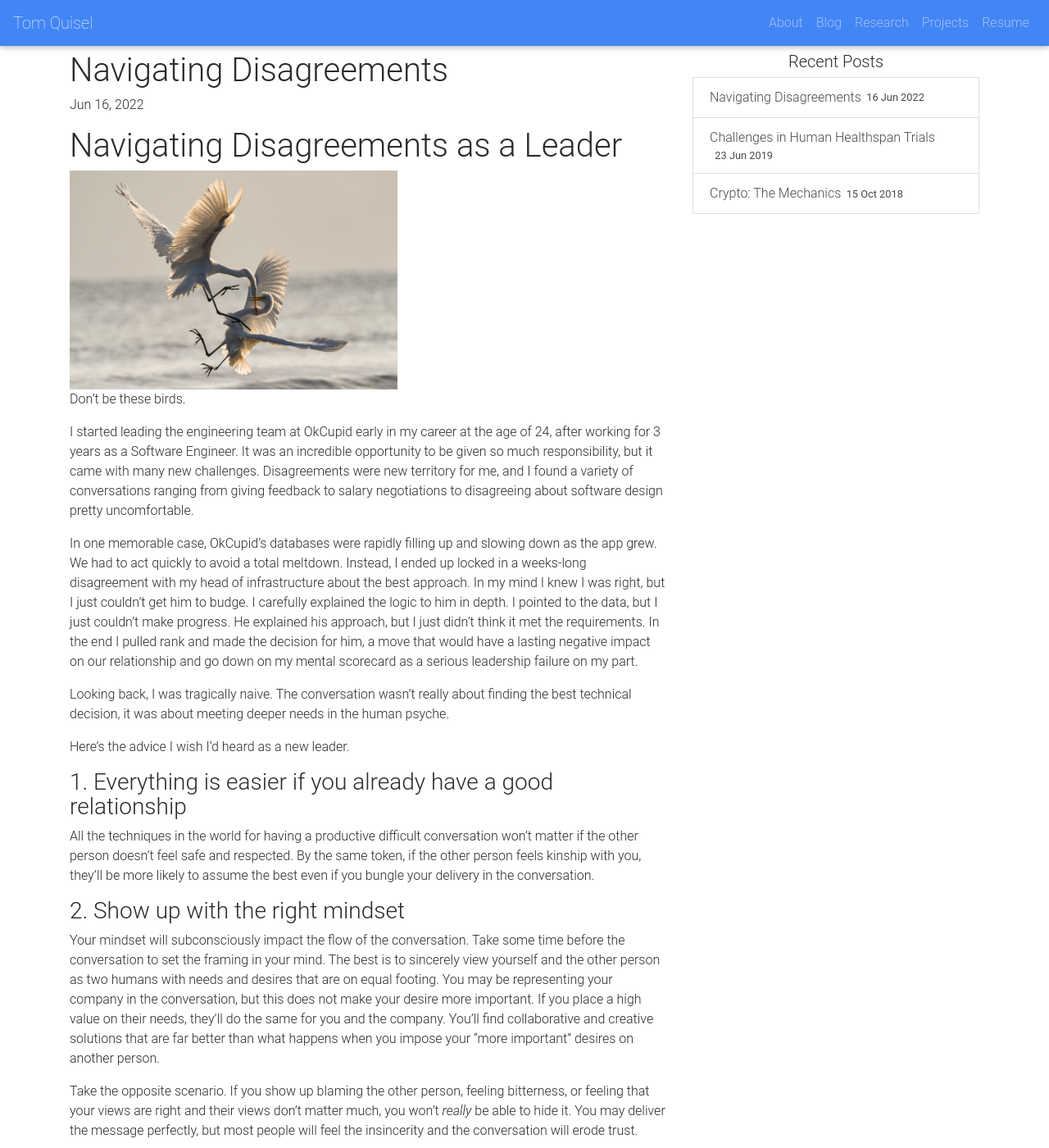
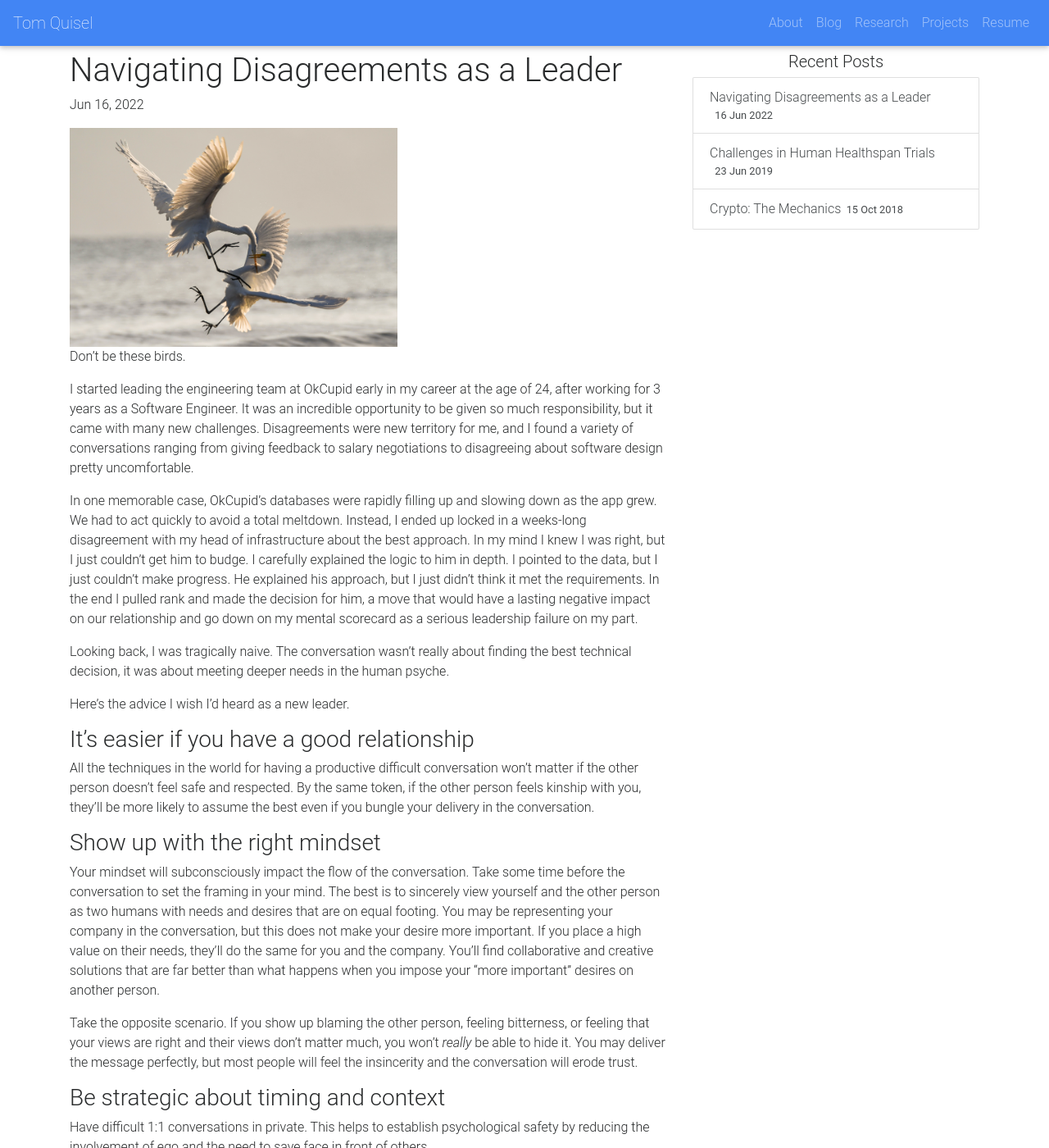
Before and after one commit to tomquisel/tomquisel.github.io, a Jekyll site: the page built from _posts/2022-06-16-navigating-disagreements.md, in a window 1280 px wide and 1400 px high. Shown: the whole window at 82% size. Built offline with Jekyll 4.4.1, drawn with Linux system fonts in a browser that asks for light colours; nearby versions of some CDN libraries; some of the changed text lies outside the part shown.

Commit message:
Update 2022-06-16-navigating-disagreements.md

```diff
--- a/_posts/2022-06-16-navigating-disagreements.md
+++ b/_posts/2022-06-16-navigating-disagreements.md
@@ -1,11 +1,9 @@
 ---
 layout: post
-title: "Navigating Disagreements"
+title: "Navigating Disagreements as a Leader"
 img: chris-sabor-qlaot0VrqTM-unsplash.jpg
 excerpt: What I wish I knew about disagreements as a new engineering leader
 ---
-
-# Navigating Disagreements as a Leader
 
 <img src="../images/chris-sabor-qlaot0VrqTM-unsplash.jpg" width="400" /><br/>Don't be these birds.
 
@@ -17,17 +15,17 @@ Looking back, I was tragically naive. The conversation wasn’t really about fin
 
 Here's the advice I wish I’d heard as a new leader.
 
-### 1. Everything is easier if you already have a good relationship
+### It's easier if you have a good relationship
 
 All the techniques in the world for having a productive difficult conversation won’t matter if the other person doesn’t feel safe and respected. By the same token, if the other person feels kinship with you, they’ll be more likely to assume the best even if you bungle your delivery in the conversation.
 
-### 2. Show up with the right mindset
+### Show up with the right mindset
 
 Your mindset will subconsciously impact the flow of the conversation. Take some time before the conversation to set the framing in your mind. The best is to sincerely view yourself and the other person as two humans with needs and desires that are on equal footing. You may be representing your company in the conversation, but this does not make your desire more important. If you place a high value on their needs, they’ll do the same for you and the company. You’ll find collaborative and creative solutions that are far better than what happens when you impose your "more important" desires on another person.
 
 Take the opposite scenario. If you show up blaming the other person, feeling bitterness, or feeling that your views are right and their views don't matter much, you won't _really_ be able to hide it. You may deliver the message perfectly, but most people will feel the insincerity and the conversation will erode trust.
 
-### 3. Be strategic about timing and context
+### Be strategic about timing and context
 
 Have difficult 1:1 conversations in private. This helps to establish psychological safety by reducing the involvement of ego and the need to save face in front of others.
 
```
Also changed, not shown: other parts of _posts/2022-06-16-navigating-disagreements.md (+9 -9 lines).
